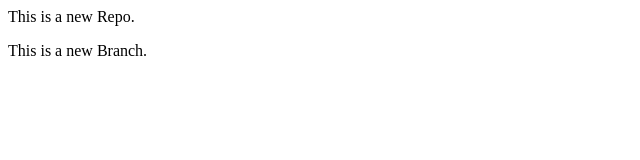
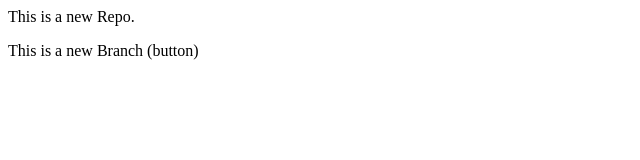
Before and after one commit to Himanshusahu-byte/LocalRepo, a plain HTML site: page index.html in a window 1280 px wide. Shown: the full height of the page, 0-640 px from the left. Drawn offline with Linux system fonts and the light colour scheme.

```diff
--- a/index.html
+++ b/index.html
@@ -1,2 +1,2 @@
 <p>This is a new Repo.</p>
-<p>This is a new Branch.</p>
+<p>This is a new Branch (button)</p>
```
